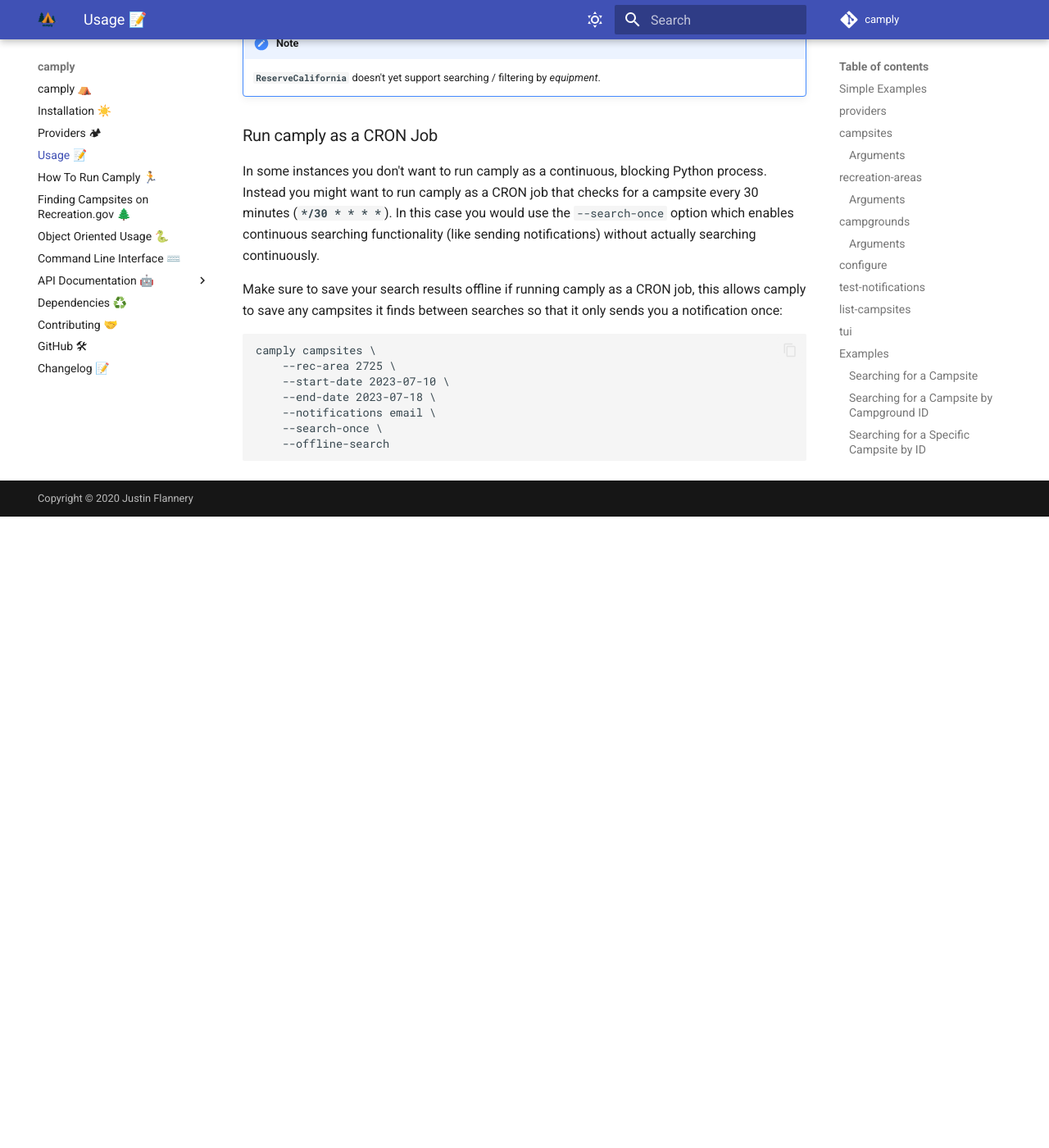
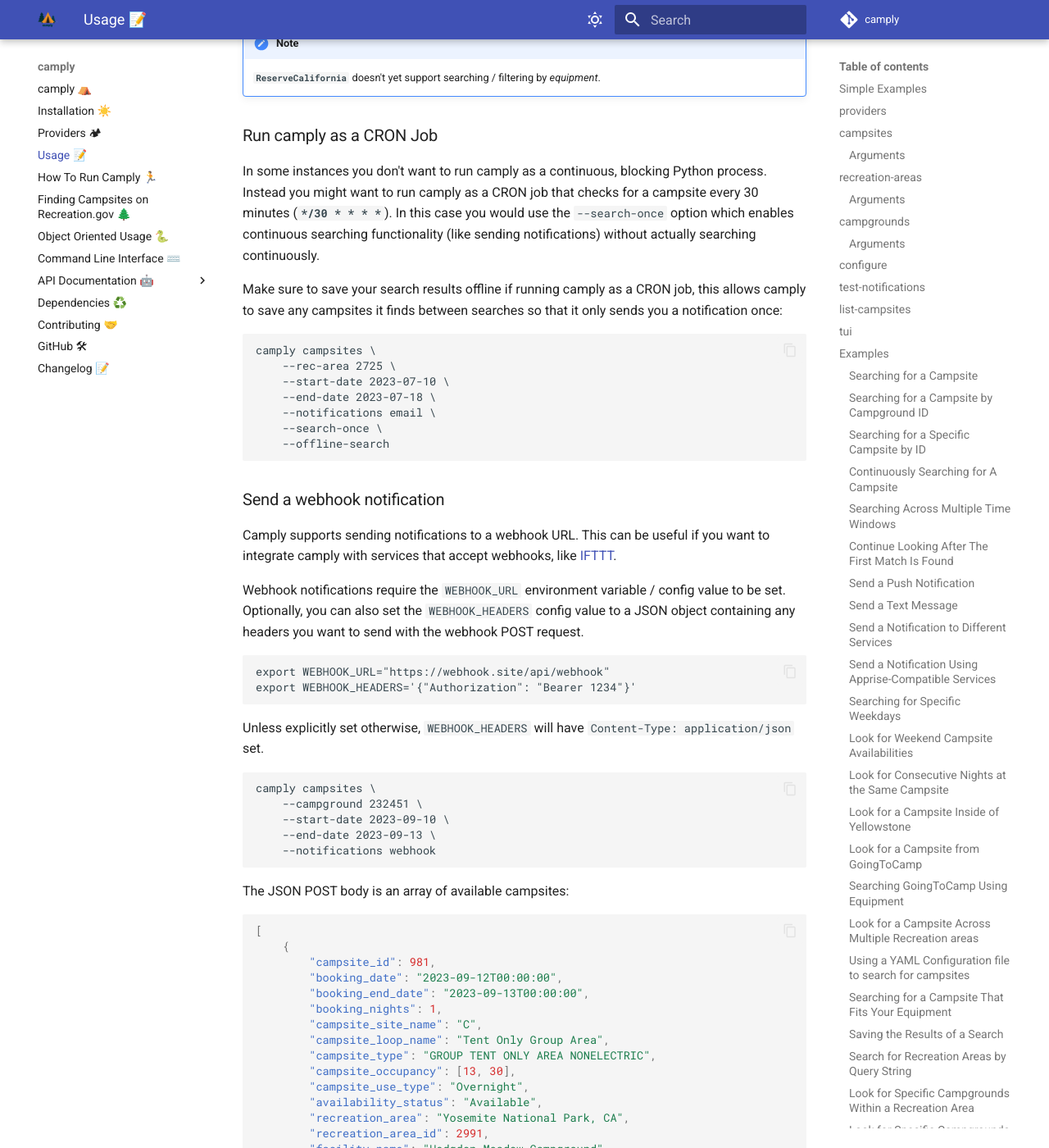
Before and after one commit to juftin/camply, an MkDocs documentation site: the page built from docs/command_line_usage.md, in a window 1280 px wide and 1400 px high, scrolled down 21465 px. Shown: the whole window at 82% size. Built offline with MkDocs 1.6.1 and Material for MkDocs 9.7.7, drawn with Linux system fonts in a browser that asks for light colours; comment, search, counter and statistics services are not loaded; before the commit the page ends 22095 px from its top, so only the background shows below that; some of the changed text lies outside the part shown.

Commit message:
✨ webhook notifications

````diff
--- a/docs/command_line_usage.md
+++ b/docs/command_line_usage.md
@@ -144,7 +144,8 @@
         [\*\*_example_](#continue-looking-after-the-first-match-is-found)
 -   `--notifications`: `NOTIFICATIONS`
     -   Enables continuous searching. Types of notifications to receive. Options available
-        are `pushover`, `email`, `ntfy`, `apprise`, `pushbullet`, `slack`, `telegram`, `twilio`, `silent`.
+        are `pushover`, `email`, `ntfy`, `apprise`, `pushbullet`, `slack`, `telegram`, `twilio`,
+        `webhook`, `silent`.
         Defaults to `silent` - which just logs messages to console.
         [\*\*_example_](#send-a-push-notification)
 -   `--equipment`
@@ -997,3 +998,88 @@
     --search-once \
     --offline-search
 ```
+
+### Send a webhook notification
+
+Camply supports sending notifications to a webhook URL.
+This can be useful if you want to integrate camply with
+services that accept webhooks, like [IFTTT](https://ifttt.com/).
+
+Webhook notifications require the `WEBHOOK_URL` environment variable /
+config value to be set. Optionally, you can also set the `WEBHOOK_HEADERS`
+config value to a JSON object containing any headers you want to send with
+the webhook POST request.
+
+```commandline
+export WEBHOOK_URL="https://webhook.site/api/webhook"
+export WEBHOOK_HEADERS='{"Authorization": "Bearer 1234"}'
+```
+
+Unless explicitly set otherwise, `WEBHOOK_HEADERS` will have
+`Content-Type: application/json` set.
+
+```commandline
+camply campsites \
+    --campground 232451 \
+    --start-date 2023-09-10 \
+    --end-date 2023-09-13 \
+    --notifications webhook
+```
+
+The JSON POST body is an array of available campsites:
+
+```json
+[
+    {
+        "campsite_id": 981,
+        "booking_date": "2023-09-12T00:00:00",
+        "booking_end_date": "2023-09-13T00:00:00",
+        "booking_nights": 1,
+        "campsite_site_name": "C",
+        "campsite_loop_name": "Tent Only Group Area",
+        "campsite_type": "GROUP TENT ONLY AREA NONELECTRIC",
+        "campsite_occupancy": [13, 30],
+        "campsite_use_type": "Overnight",
+        "availability_status": "Available",
+        "recreation_area": "Yosemite National Park, CA",
+        "recreation_area_id": 2991,
+        "facility_name": "Hodgdon Meadow Campground",
+        "facility_id": 232451,
+        "booking_url": "https://www.recreation.gov/camping/campsites/981",
+        "permitted_equipment": [
+            {
+                "equipment_name": "Tent",
+                "max_length": 0.0
+            },
+            {
+                "equipment_name": "Large Tent Over 9X12`",
+                "max_length": 0.0
+            },
+            {
+                "equipment_name": "Small Tent",
+                "max_length": 0.0
+            }
+        ],
+        "campsite_attributes": [
+            {
+                "attribute_category": "site_details",
+                "attribute_id": 11,
+                "attribute_name": "Checkin Time",
+                "attribute_value": "12:00 PM"
+            },
+            {
+                "attribute_category": "site_details",
+                "attribute_id": 56,
+                "attribute_name": "Min Num of People",
+                "attribute_value": "13"
+            },
+            {
+                "attribute_category": "site_details",
+                "attribute_id": 9,
+                "attribute_name": "Campfire Allowed",
+                "attribute_value": "Yes"
+            }
+        ]
+    }
+]
+```
--- a/docs/how_to_run.md
+++ b/docs/how_to_run.md
@@ -142,6 +142,9 @@
 -   Telegram Notifications
     -   `TELEGRAM_BOT_TOKEN`
     -   `TELEGRAM_CHAT_ID`
+-   Webhook Notifications
+    -   `WEBHOOK_URL`
+    -   `WEBHOOK_HEADERS` (optional, defaults to `{"Content-Type": "application/json"}`)
 -   Optional Environment Variables
     -   `LOG_LEVEL` (sets logging level, defaults to "INFO")
     -   `PUSHOVER_PUSH_TOKEN` (Personal Pushover App Token)
````
Also changed, not shown: README.md (+2 -1 lines), 5 other files.
